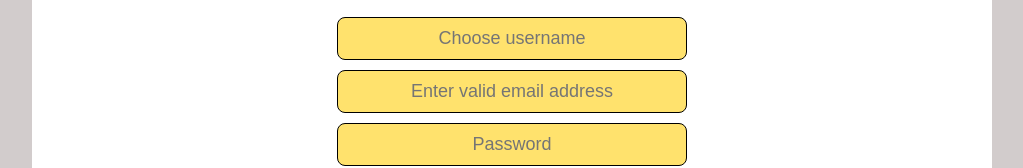
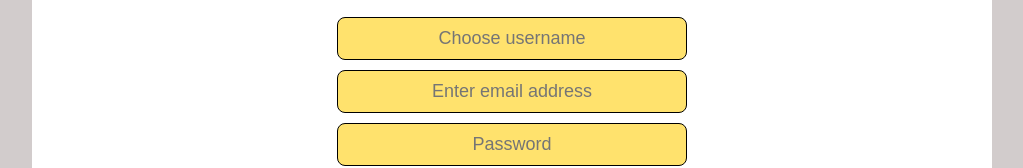
Before and after one commit to Nasir-6/pokemon_full_stack_project, a React (Create React App) app in the folder front-end/: page /signup in a window 1280 px wide. Shown: the part 161-329 px from the top of the page, without its empty margins (128-1151 px from the left). Built offline with nearby package versions, Linux system fonts and the light colour scheme.

Commit message:
email verification

```diff
--- a/front-end/src/pages/Login.js
+++ b/front-end/src/pages/Login.js
@@ -78,7 +78,7 @@ export default function Login({updateCurrentUser}) {
       <h1>Login</h1>
 
       <form  action="post" className='login-form' onSubmit={handleSubmitButton}>
-      <input type="text"  className="login-inputs" placeholder="Enter email address" onChange={handleEmailChange} required></input>
+      <input type="email"  className="login-inputs" placeholder="Enter email address" onChange={handleEmailChange} required></input>
       <input type="password"  className="login-inputs" placeholder="Enter password" onChange={handlePasswordChange} required></input>
       <p className="invalidText">{invalidInputWarning}</p>
       <input type="submit" name="login" id="login-btn" className='btn login-submit-btn' value="Login"/>
--- a/front-end/src/pages/Signup.js
+++ b/front-end/src/pages/Signup.js
@@ -89,7 +89,7 @@ const addTrainerToDb = async (newTrainerDetails) => {
 
       <form action="post" className='signup-form' onSubmit={handleSignupButton}>
       <input type="text" className="signup-inputs" placeholder="Choose username" onChange={handleNameChange}required></input>
-      <input type="text" className="signup-inputs" placeholder="Enter valid email address" onChange={handleEmailChange}required></input>
+      <input type="email" className="signup-inputs" placeholder="Enter email address" onChange={handleEmailChange}required></input>
       <input type="password" className="signup-inputs" placeholder="Password" onChange={handlePasswordChange}required></input>
       {/* <input type="password" className="signup-inputs" placeholder="Confirm" required></input> */}
 
```
